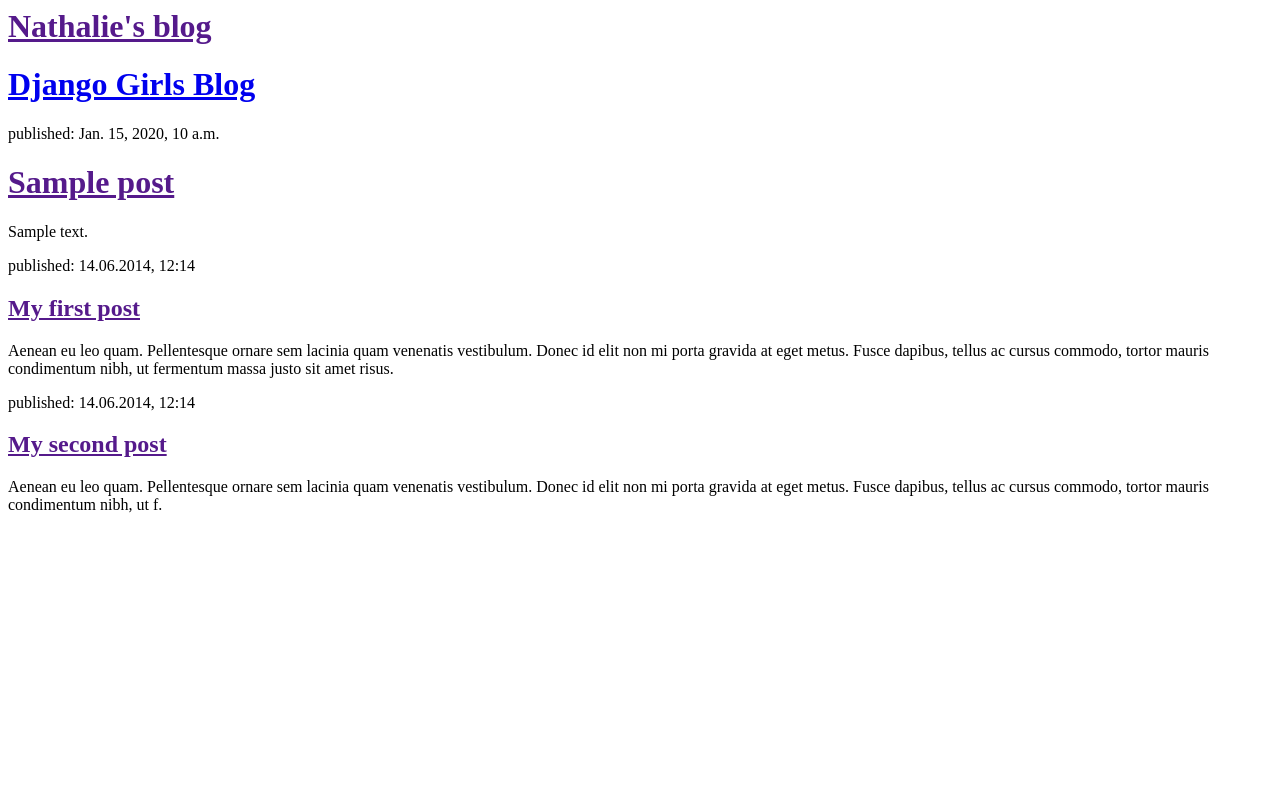
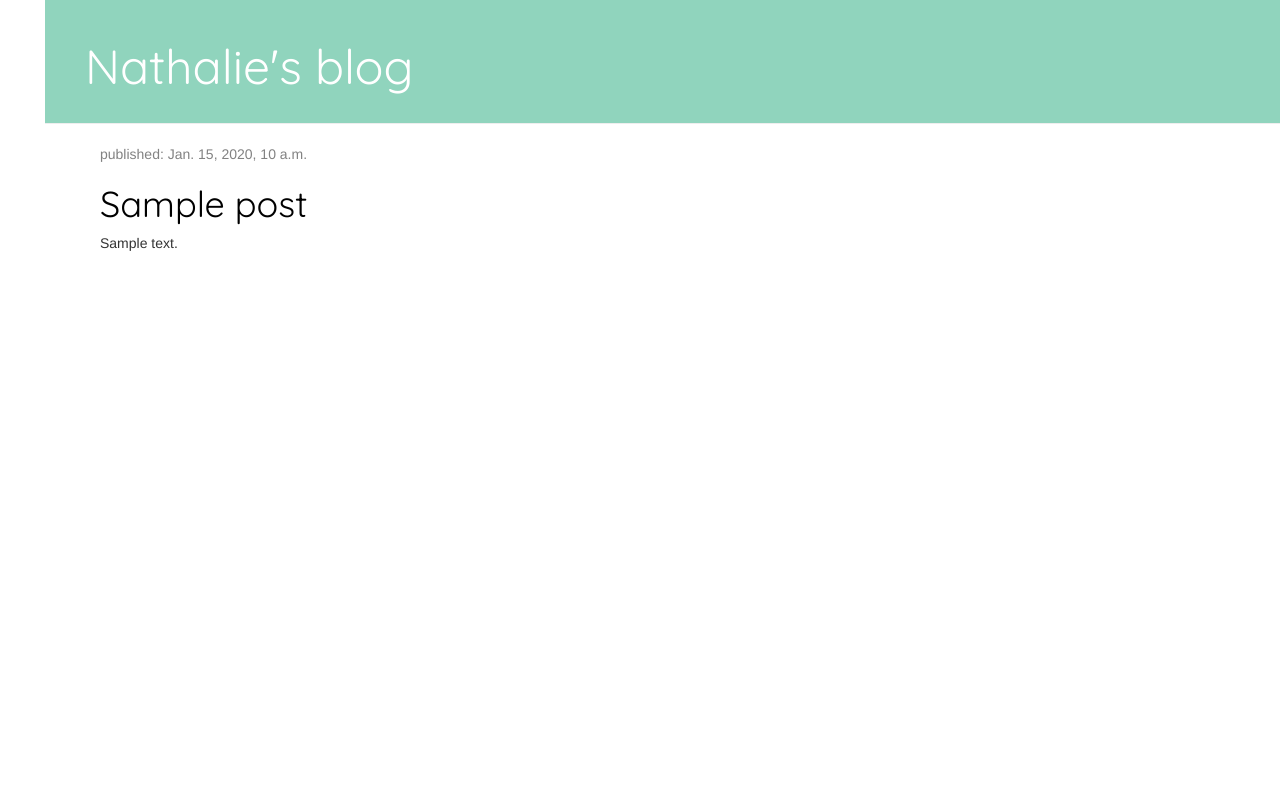
Before and after one commit to nathaliemc/my-first-blog, a Django app: template blog/templates/blog/post_list.html in a window 1280 px wide. Run offline with Django 3.2, Linux system fonts and the light colour scheme; the template is opened without the code that fills it: values that come from a table or form of the project are taken from there, others are empty; tables that the repository leaves empty hold one stand-in row (values such as "Sample post"); some libraries are stand-ins or nearby versions.

Commit message:
Changed the CSS for the site

```diff
--- /dev/null
+++ b/blog/static/css/blog.css
@@ -0,0 +1,52 @@
+h1 a {
+    color: #90D4BD;
+    font-family: 'Quicksand';
+}
+body {
+    padding-left: 45px;
+}.page-header {
+    background-color: #90D4BD;
+    margin-top: 0;
+    padding: 20px 20px 20px 40px;
+}
+
+.page-header h1, .page-header h1 a, .page-header h1 a:visited, .page-header h1 a:active {
+    color: #ffffff;
+    font-size: 36pt;
+    text-decoration: none;
+}
+
+.content {
+    margin-left: 40px;
+}
+
+h1, h2, h3, h4 {
+    font-family: 'Quicksand';
+}
+
+.date {
+    color: #828282;
+}
+
+.save {
+    float: right;
+}
+
+.post-form textarea, .post-form input {
+    width: 100%;
+}
+
+.top-menu, .top-menu:hover, .top-menu:visited {
+    color: #ffffff;
+    float: right;
+    font-size: 26pt;
+    margin-right: 20px;
+}
+
+.post {
+    margin-bottom: 70px;
+}
+
+.post h1 a, .post h1 a:visited {
+    color: #000000;
+}
--- a/blog/templates/blog/post_list.html
+++ b/blog/templates/blog/post_list.html
@@ -1,33 +1,32 @@
+{% load staticfiles %}
 <html>
     <head>
         <title>Nathalie's blog</title>
+        <link href='https://fonts.googleapis.com/css?family=Quicksand' rel='stylesheet' type='text/css'>
+        <link rel="stylesheet" href="//maxcdn.bootstrapcdn.com/bootstrap/3.2.0/css/bootstrap.min.css">
+        <link rel="stylesheet" href="//maxcdn.bootstrapcdn.com/bootstrap/3.2.0/css/bootstrap-theme.min.css">
+        <link rel="stylesheet" href="{% static 'css/blog.css' %}">
+        <div class="page-header">
+    <h1><a href="/">Nathalie's blog</a></h1>
+</div>
+
     </head>
     <body>
-        <div>
-            <h1><a href="">Nathalie's blog</a></h1>
-        </div>
-       <div>
-    <h1><a href="/">Django Girls Blog</a></h1>
+
 </div>
 
+<div class="content container">
+    <div class="row">
+        <div class="col-md-8">
             {% for post in posts %}
-    <div>
+                <div class="post">
+                    <div class="date">
                         <p>published: {{ post.published_date }}</p>
+                    </div>
                     <h1><a href="">{{ post.title }}</a></h1>
                     <p>{{ post.text|linebreaks }}</p>
                 </div>
             {% endfor %}
-
-        <div>
-            <p>published: 14.06.2014, 12:14</p>
-            <h2><a href="">My first post</a></h2>
-            <p>Aenean eu leo quam. Pellentesque ornare sem lacinia quam venenatis vestibulum. Donec id elit non mi porta gravida at eget metus. Fusce dapibus, tellus ac cursus commodo, tortor mauris condimentum nibh, ut fermentum massa justo sit amet risus.</p>
         </div>
-
-        <div>
-            <p>published: 14.06.2014, 12:14</p>
-            <h2><a href="">My second post</a></h2>
-            <p>Aenean eu leo quam. Pellentesque ornare sem lacinia quam venenatis vestibulum. Donec id elit non mi porta gravida at eget metus. Fusce dapibus, tellus ac cursus commodo, tortor mauris condimentum nibh, ut f.</p>
     </div>
-    </body>
-</html>
+</div>
```
Lines whose indentation alone changed are shown as unchanged.
